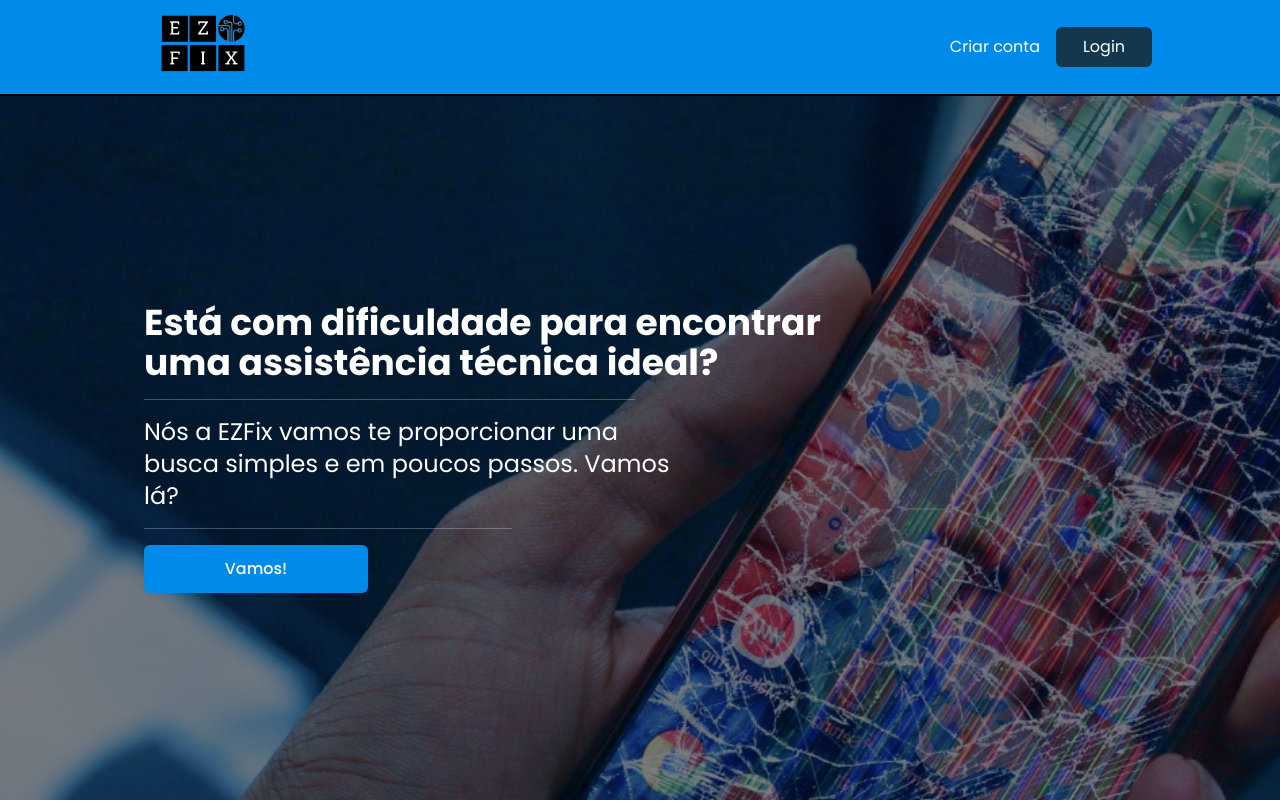
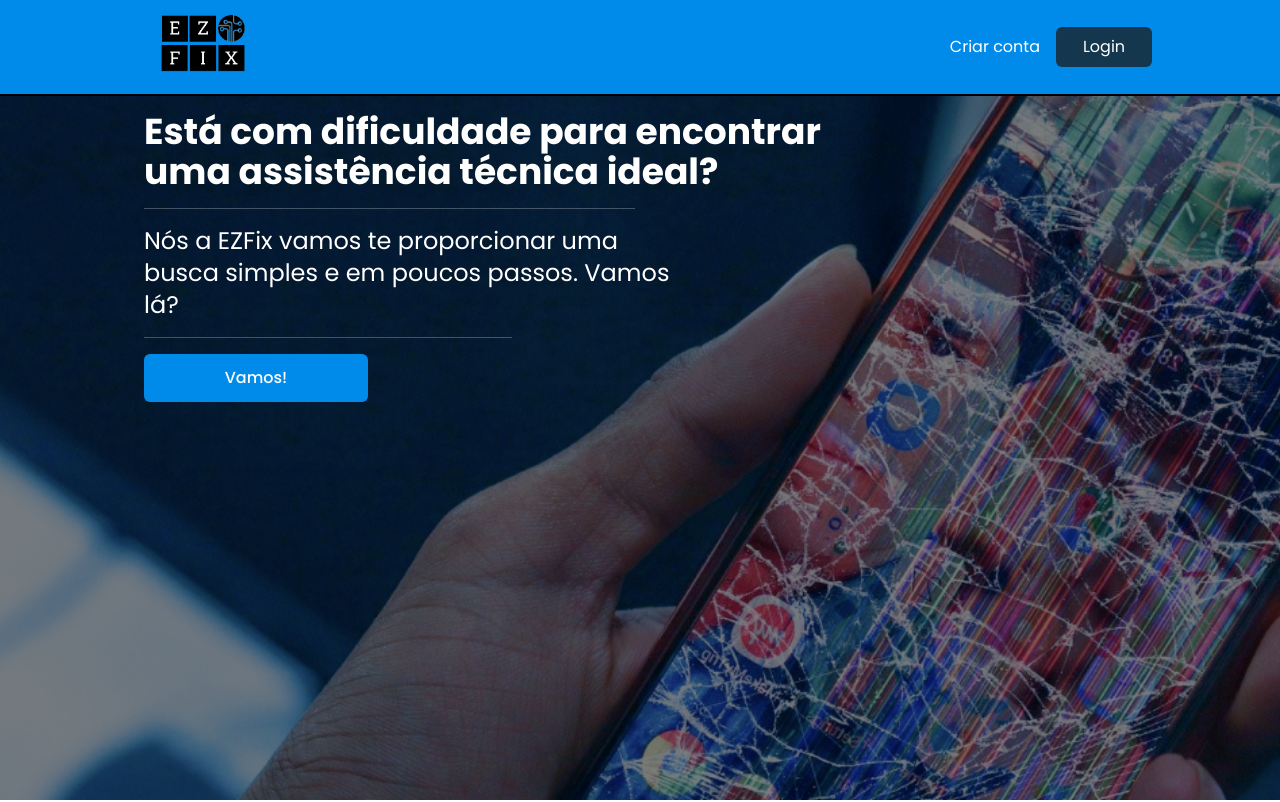
Before and after one commit to JoaoPedroArnaut/ezfix-front-end, a Next.js app: page / in a window 1280 px wide. Shown: the top 802 px of the page. Built offline with nearby package versions, Linux system fonts and the light colour scheme.

Commit message:
bug arrumador ?

```diff
--- a/src/styles/globals.css
+++ b/src/styles/globals.css
@@ -19,9 +19,6 @@ a {
 }
 
 .alturaSemNavbar{
-  height: calc(100vh - 6rem);
+  min-height: calc(100vh - 6rem);
+  max-height: fit-content;
 }
-
-.h-fit{
-  height: fit-content;
-}
```
